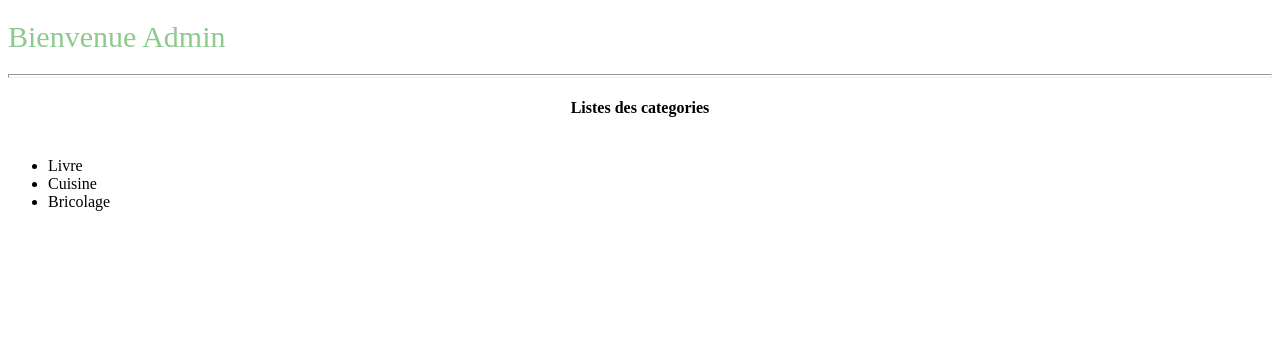
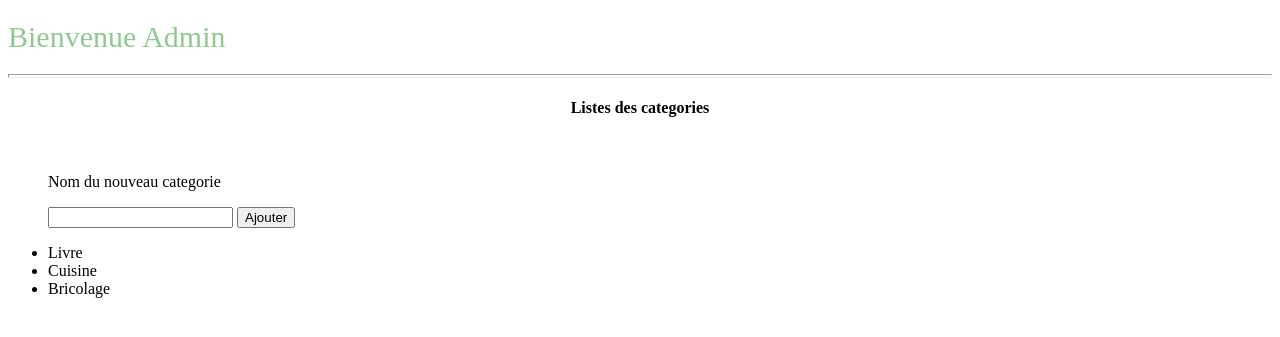
Before and after one commit to To-Mamiarilaza/FinalProjectS3, a CodeIgniter app: the page made by application/views/backOffice.php in a window 1280 px wide. Shown: the top 337 px of the page. Run offline with CodeIgniter, Linux system fonts and the light colour scheme; some libraries are stand-ins or nearby versions.

Commit message:
Update backOffice.php

```diff
--- a/application/views/backOffice.php
+++ b/application/views/backOffice.php
@@ -8,7 +8,18 @@
             <h4>Listes des categories</h4>
 
             <ul class="list-group">
-                <a href="#" class="list-group-item bg-dark creation">Nouveau categorie <i class="fas fa-plus icone"></i> </a>
+                <a class="list-group-item bg-dark creation" data-bs-toggle="collapse" href="#collapseExample" role="button" aria-expanded="false" aria-controls="collapseExample">
+                    Nouveau categorie <i class="fas fa-plus icone"></i>
+                </a>
+                <div class="collapse" id="collapseExample">
+                    <div class="card card-body">
+                        <p>Nom du nouveau categorie </p>
+                        <form action="">
+                            <input type="text" name="nom" class="form-control">
+                            <input type="button" value="Ajouter" class="btn btn-success mt-3">
+                        </form>
+                    </div>
+                </div>
                 <li class="list-group-item categorie-list">
                     <div class="row">
                         <div class="col-md-8">
```
